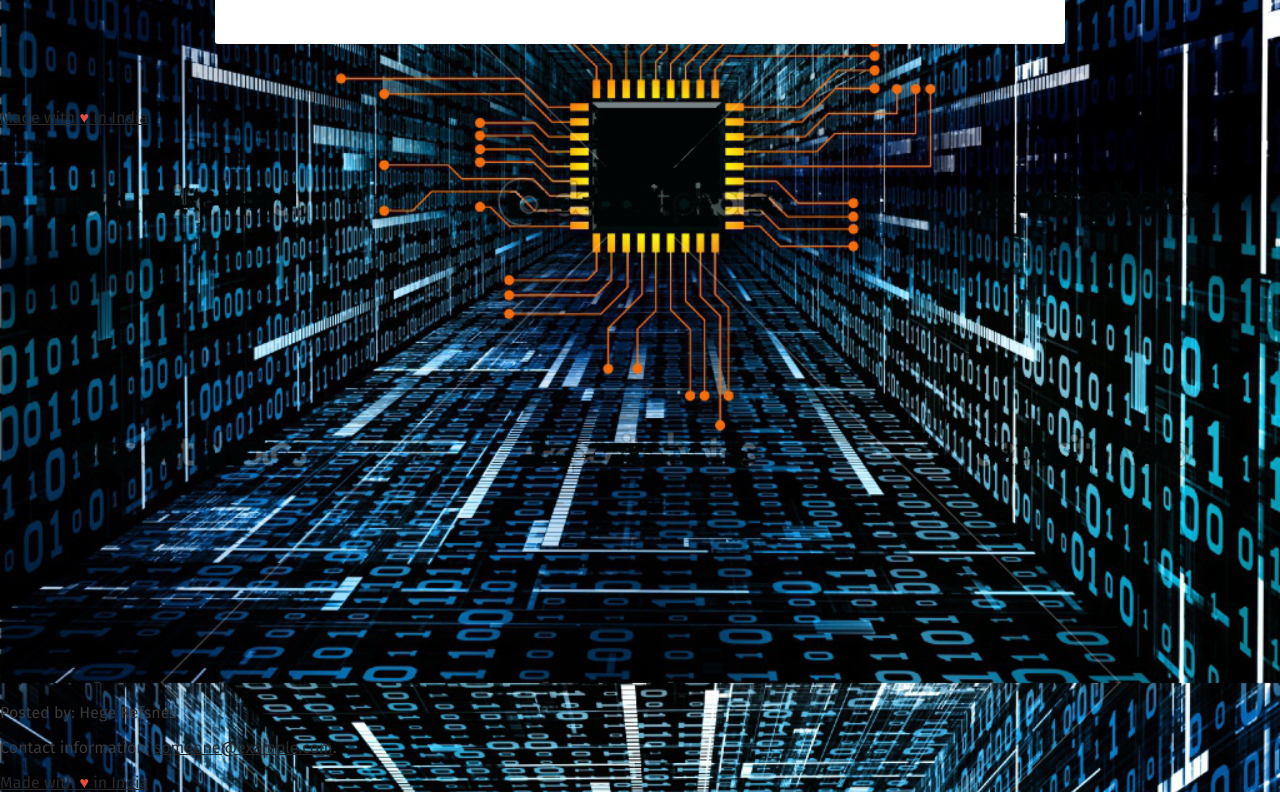
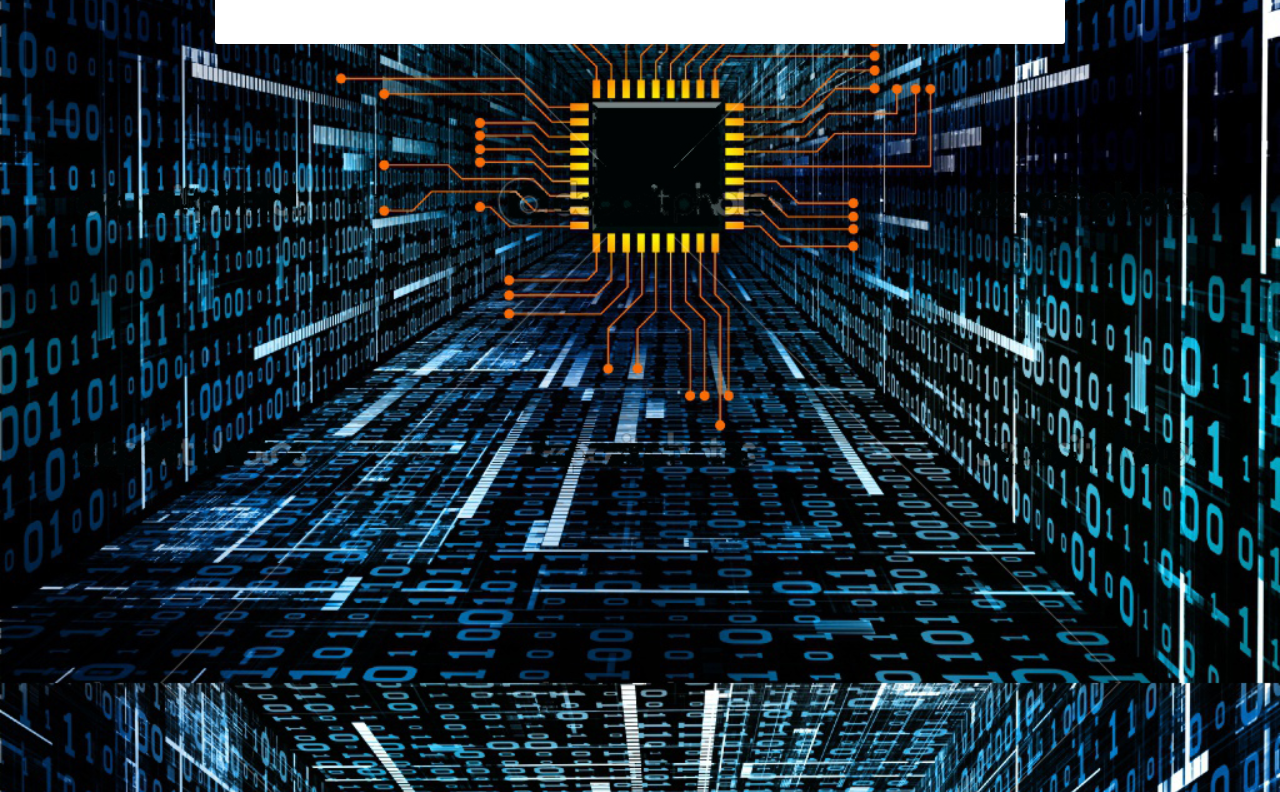
Before and after one commit to raju0x/raju0x.github.io, a Jekyll site: the page built from tags/index.html, in a window 1280 px wide. Shown: the part 277-1069 px from the top of the page. Built offline with Jekyll 4.4.1, drawn with Linux system fonts in a browser that asks for light colours; some web fonts are replaced.

Commit message:
Update page.html

```diff
--- a/_layouts/page.html
+++ b/_layouts/page.html
@@ -24,14 +24,8 @@
                 {{ content }}
             </div>
         </div>
-        <a href="http://madewithlove.org.in" target="_blank">Made with <span style="color: #e74c3c">&hearts;</span> in India</a>
         {% if page.comments and site.disqus_shortname %}<section id="disqus_thread" class="animated fadeInUp"></section><!-- /#disqus_thread -->{% endif %}
     </header>
-	<footer>
-		<p>Posted by: Hege Refsnes</p>
-		<p>Contact information: <a href="mailto:someone@example.com">
-		someone@example.com</a>.</p>
-	</footer>
     {% include scripts.html %}
     {% if site.mathjax == true %}
     <!-- MathJax -->
@@ -39,6 +33,3 @@
     {% endif %}
 </body>
 </html>
-<span>
-    <a href="http://madewithlove.org.in" target="_blank">Made with <span style="color: #e74c3c">&hearts;</span> in India</a>
-</span>
```
